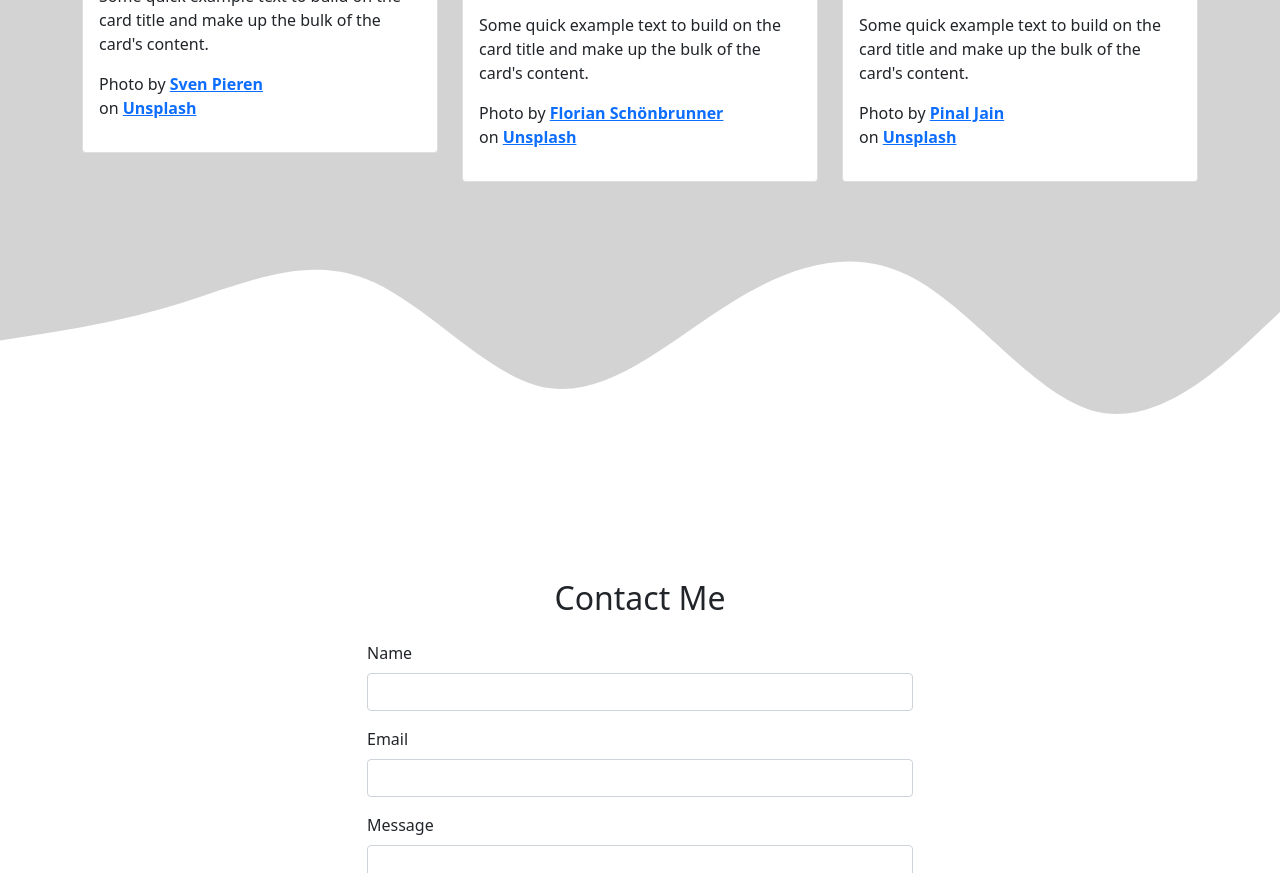
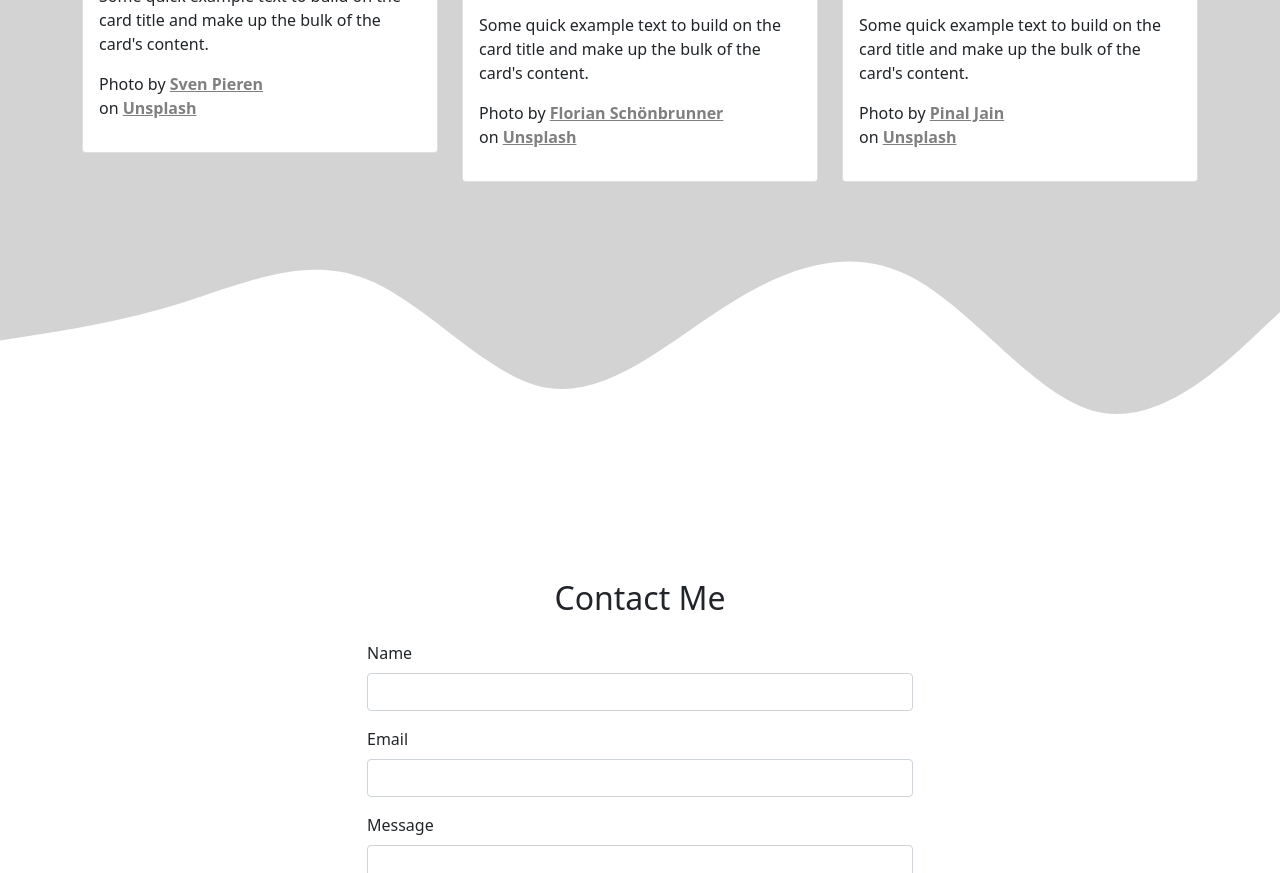
Before and after one commit to promecarus/promecarus.github.io, a plain HTML site: page index.html in a window 1280 px wide. Shown: the part 1828-2701 px from the top of the page. Drawn offline with nearby package versions, Linux system fonts and the light colour scheme.

Commit message:
ngubah warna anchor link ke artis sama ke unsplashnya dari biru jadi item aga muda

```diff
--- a/index.html
+++ b/index.html
@@ -84,8 +84,13 @@
                         <div class="card-body">
                             <p class="card-text">Some quick example text to build on the card title and make up the bulk of the card's content.</p>
                             <p>
-                                Photo by <a target="_blank" href="https://unsplash.com/@sven_pieren?utm_source=unsplash&utm_medium=referral&utm_content=creditCopyText" class="fw-bold">Sven Pieren</a><br />on
-                                <a target="_blank" href="https://unsplash.com/s/visual/459451e1-a54e-4760-adc6-e7fad8023303?utm_source=unsplash&utm_medium=referral&utm_content=creditCopyText" class="fw-bold">Unsplash</a
+                                Photo by <a target="_blank" href="https://unsplash.com/@sven_pieren?utm_source=unsplash&utm_medium=referral&utm_content=creditCopyText" class="fw-bold text-black-50">Sven Pieren</a
+                  ><br />on
+                  <a
+                    target="_blank"
+                    href="https://unsplash.com/s/visual/459451e1-a54e-4760-adc6-e7fad8023303?utm_source=unsplash&utm_medium=referral&utm_content=creditCopyText"
+                    class="fw-bold text-black-50"
+                    >Unsplash</a
                   >
                 </p>
               </div>
@@ -97,9 +102,13 @@
               <div class="card-body">
                 <p class="card-text">Some quick example text to build on the card title and make up the bulk of the card's content.</p>
                 <p>
-                  Photo by <a target="_blank" href="https://unsplash.com/@ferdinand8a?utm_source=unsplash&utm_medium=referral&utm_content=creditCopyText" class="fw-bold">Florian Schönbrunner</a
+                  Photo by
+                  <a target="_blank" href="https://unsplash.com/@ferdinand8a?utm_source=unsplash&utm_medium=referral&utm_content=creditCopyText" class="fw-bold text-black-50">Florian Schönbrunner</a
                   ><br />on
-                  <a target="_blank" href="https://unsplash.com/s/visual/778d481f-d3f5-43e5-adec-04e91620eae2?utm_source=unsplash&utm_medium=referral&utm_content=creditCopyText" class="fw-bold"
+                  <a
+                    target="_blank"
+                    href="https://unsplash.com/s/visual/778d481f-d3f5-43e5-adec-04e91620eae2?utm_source=unsplash&utm_medium=referral&utm_content=creditCopyText"
+                    class="fw-bold text-black-50"
                     >Unsplash</a
                   >
                 </p>
@@ -112,8 +121,13 @@
               <div class="card-body">
                 <p class="card-text">Some quick example text to build on the card title and make up the bulk of the card's content.</p>
                 <p>
-                  Photo by <a target="_blank" href="https://unsplash.com/@pinaljain1993?utm_source=unsplash&utm_medium=referral&utm_content=creditCopyText" class="fw-bold">Pinal Jain</a><br />on
-                                <a target="_blank" href="https://unsplash.com/s/visual/1bc1c840-c880-40e1-8eb4-554d28ba1acc?utm_source=unsplash&utm_medium=referral&utm_content=creditCopyText" class="fw-bold">Unsplash</a
+                  Photo by <a target="_blank" href="https://unsplash.com/@pinaljain1993?utm_source=unsplash&utm_medium=referral&utm_content=creditCopyText" class="fw-bold text-black-50">Pinal Jain</a
+                  ><br />on
+                  <a
+                    target="_blank"
+                    href="https://unsplash.com/s/visual/1bc1c840-c880-40e1-8eb4-554d28ba1acc?utm_source=unsplash&utm_medium=referral&utm_content=creditCopyText"
+                    class="fw-bold text-black-50"
+                    >Unsplash</a
                   >
                 </p>
               </div>
```
